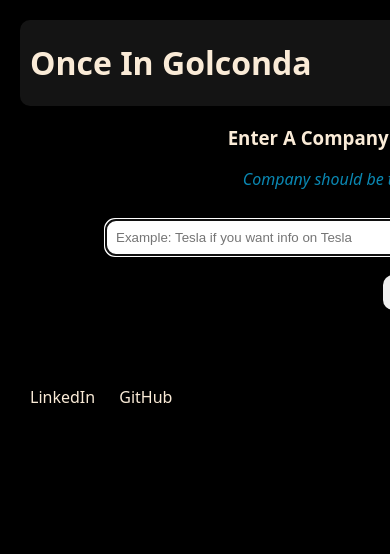
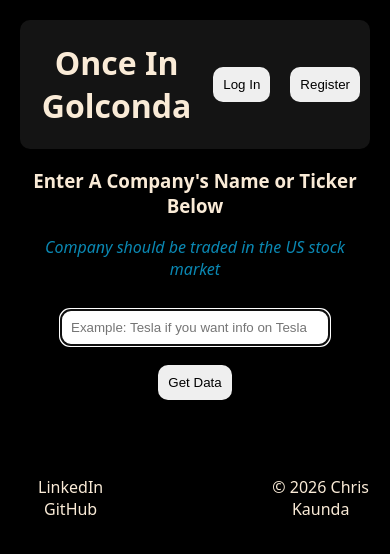
Before and after one commit to kaundachris/StockAnalyzer, a Flask app: page / in a window 390 px wide; the page is wider, and only the part inside the window is pictured. Shown: the top 554 px of that part. Run offline with Flask 3, Linux system fonts and the light colour scheme; some libraries are stand-ins or nearby versions.

Commit message:
Styling for mobile
Site too zoomed in for mobile

```diff
--- a/static/index.css
+++ b/static/index.css
@@ -5,7 +5,6 @@ body {
     margin: 20px;
     text-align: center;
     font-family:system-ui, -apple-system, BlinkMacSystemFont, 'Segoe UI', Roboto, Oxygen, Ubuntu, Cantarell, 'Open Sans', 'Helvetica Neue', sans-serif;
-    min-width: 800px;
 }
 
 /*header styling*/
```
